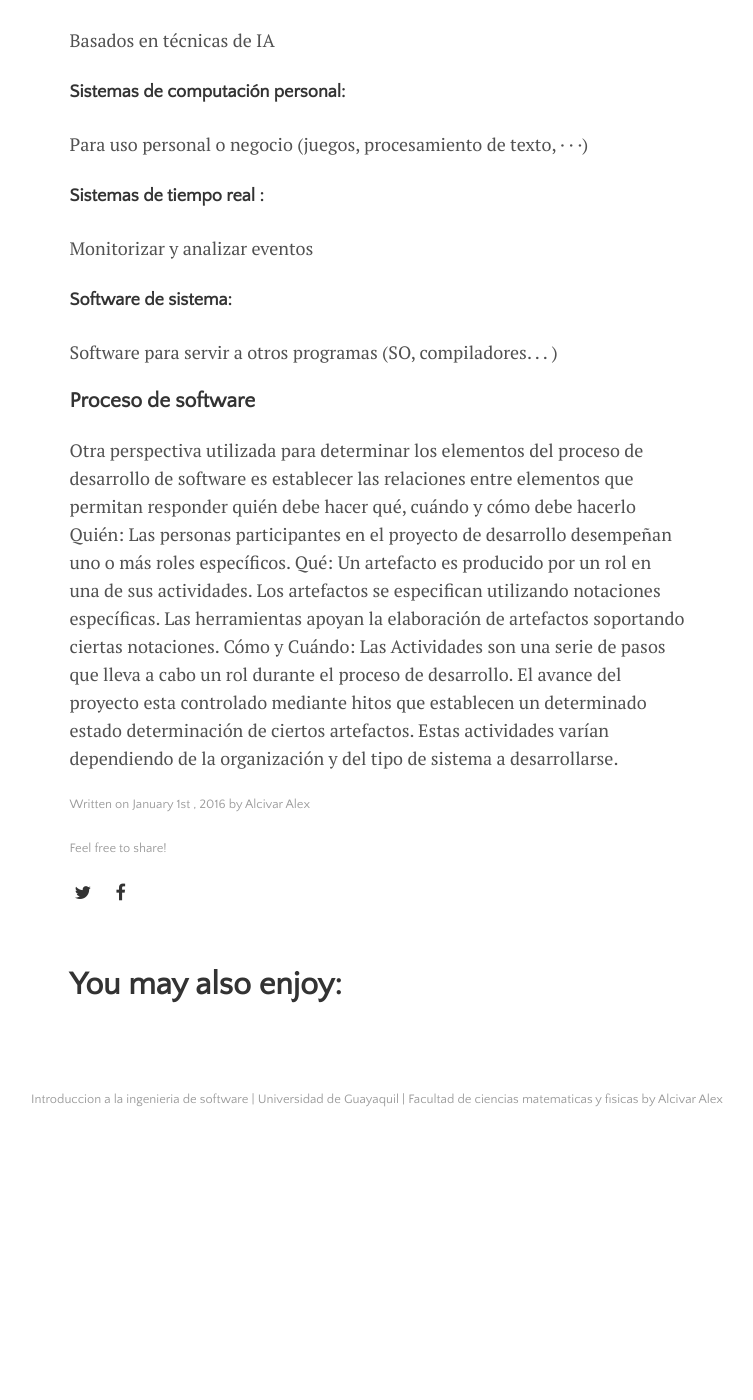
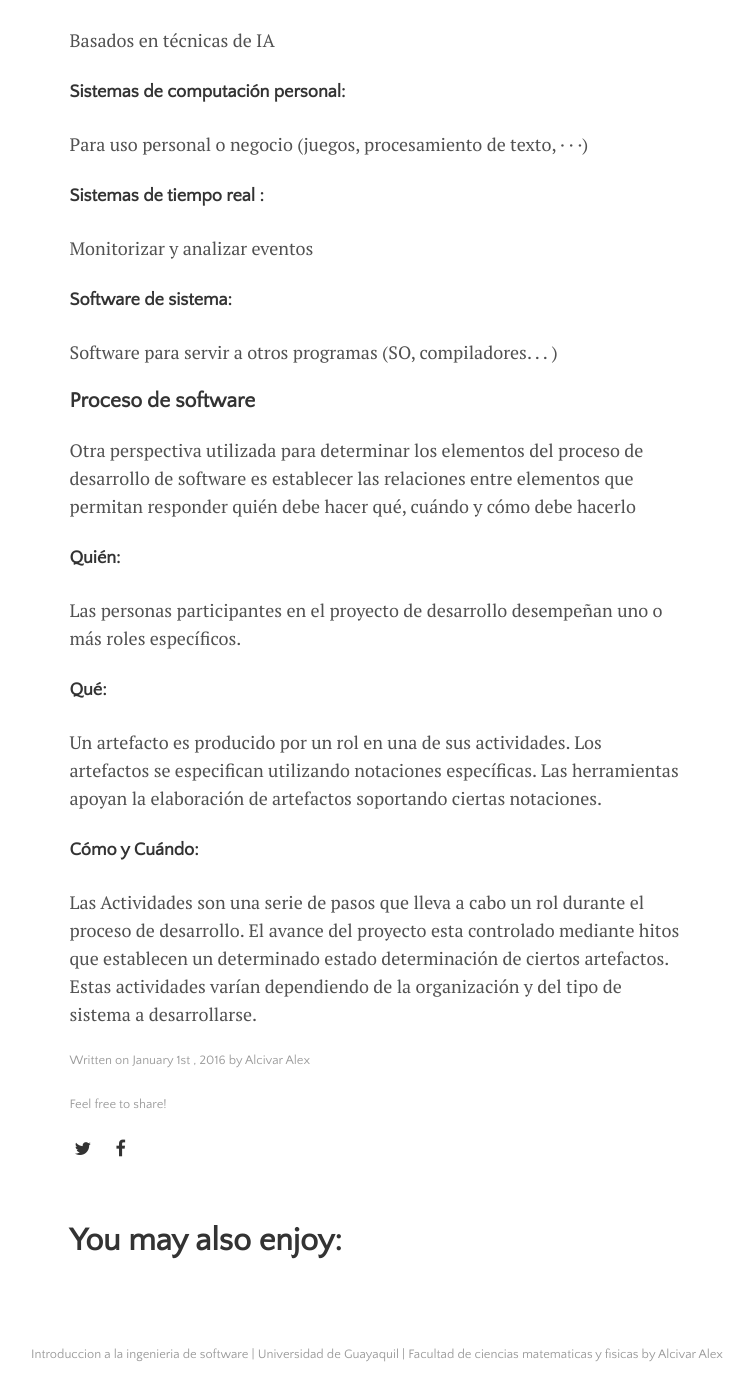
Before and after one commit to Junnlex/Trabajo, a Jekyll site: the page built from _posts/2016-01-01-welcome-to-lagrange.md, in a window 1280 px wide and 1400 px high, scrolled down 3304 px. Shown: the whole window, without its empty margins (263-1016 px from the left). Built offline with Jekyll 4.4.1, drawn with Linux system fonts in a browser that asks for light colours; before the commit the page ends 4449 px from its top, so only the background shows below that; part of the change alters nothing that is shown.

```diff
--- a/_posts/2016-01-01-welcome-to-lagrange.md
+++ b/_posts/2016-01-01-welcome-to-lagrange.md
@@ -107,13 +107,16 @@ Software para servir a otros programas (SO, compiladores. . . )
 Otra perspectiva utilizada para determinar los elementos del proceso de
 desarrollo de software es establecer las relaciones entre elementos que
 permitan responder quién debe hacer qué, cuándo y cómo debe hacerlo
-Quién: Las personas participantes en el proyecto de desarrollo
+#### Quién:
+Las personas participantes en el proyecto de desarrollo
 desempeñan uno o más roles específicos.
-Qué: Un artefacto es producido por un rol en una de sus actividades.
+#### Qué:
+Un artefacto es producido por un rol en una de sus actividades.
 Los artefactos se especifican utilizando notaciones específicas. Las
 herramientas apoyan la elaboración de artefactos soportando ciertas
 notaciones.
-Cómo y Cuándo: Las Actividades son una serie de pasos que lleva a
+#### Cómo y Cuándo:
+Las Actividades son una serie de pasos que lleva a
 cabo un rol durante el proceso de desarrollo. El avance del proyecto
 esta controlado mediante hitos que establecen un determinado estado
 determinación de ciertos artefactos.
```
